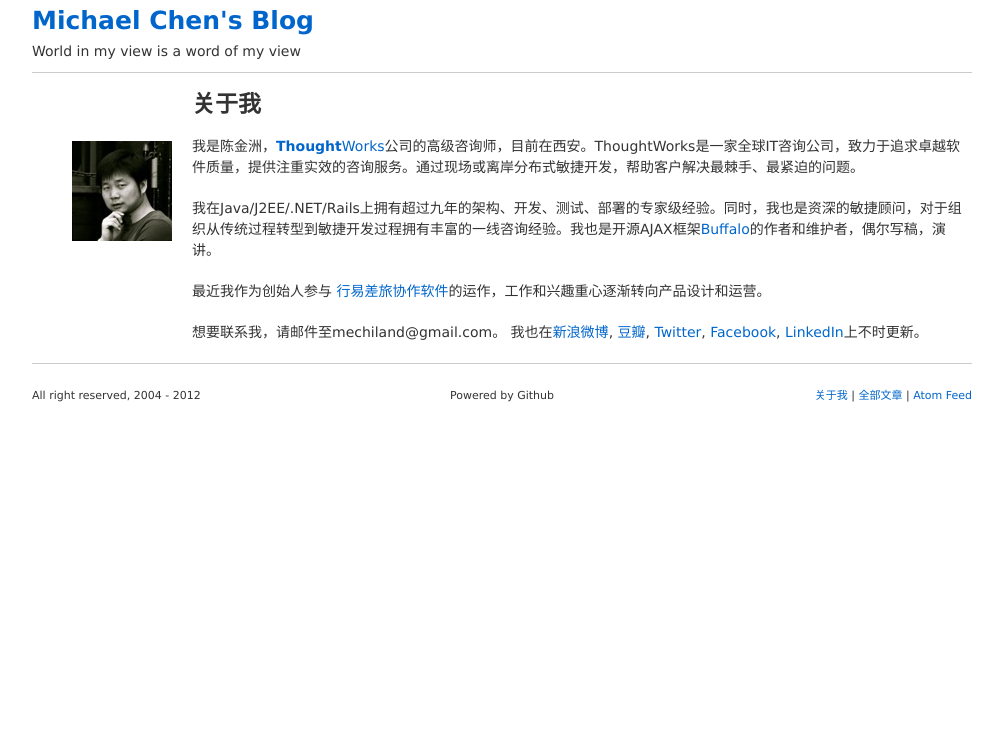
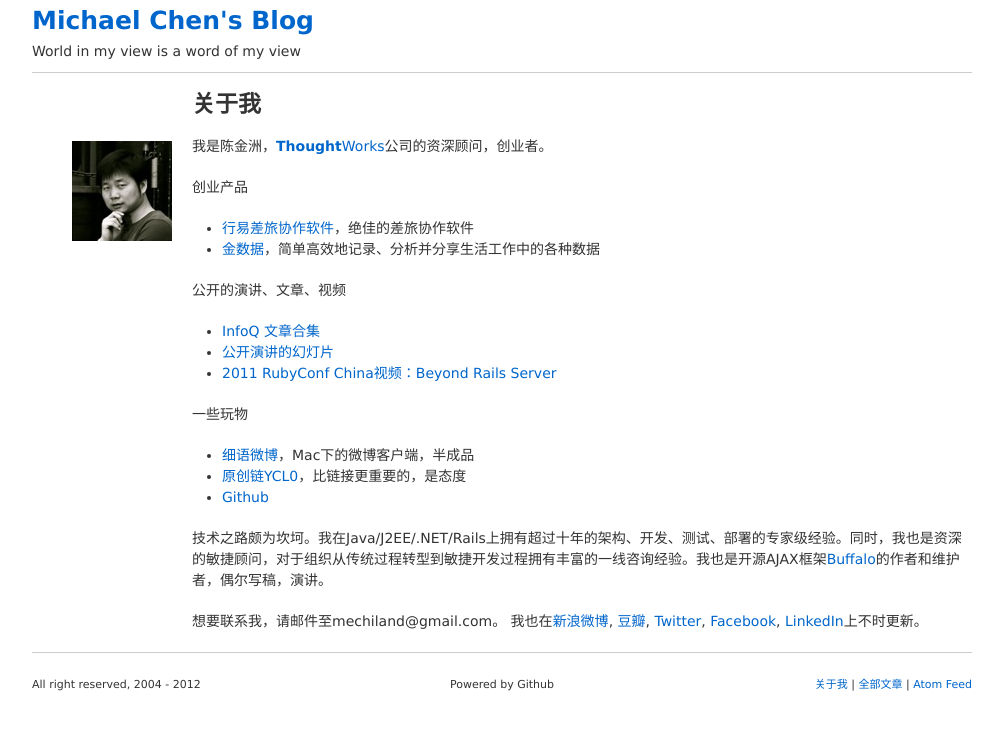
Before and after one commit to mechiland/mechiland.github.com, a Jekyll site: the page built from about.html, in a window 1280 px wide. Shown: the top 730 px of the page, without its empty margins (138-1141 px from the left). Built offline with Jekyll 4.4.1, drawn with Linux system fonts in a browser that asks for light colours; Markdown is read by kramdown in place of the engine named in the settings.

Commit message:
update about me

```diff
--- a/about.html
+++ b/about.html
@@ -11,12 +11,30 @@
 <div class="grid_10">
   <h2>关于我</h2>
   <p>
-  我是陈金洲，<a href="http://www.thoughtworks.com"><strong>Thought</strong>Works</a>公司的高级咨询师，目前在西安。ThoughtWorks是一家全球IT咨询公司，致力于追求卓越软件质量，提供注重实效的咨询服务。通过现场或离岸分布式敏捷开发，帮助客户解决最棘手、最紧迫的问题。
-  </p>
+  我是陈金洲，<a href="http://www.thoughtworks.com"><strong>Thought</strong>Works</a>公司的资深顾问，创业者。</p>
+
+  <p>创业产品</p>
+  <ul>
+    <li><a href="http://www.xingyii.com">行易差旅协作软件</a>，绝佳的差旅协作软件</li>
+    <li><a href="http://jinshuju.net">金数据</a>，简单高效地记录、分析并分享生活工作中的各种数据</li>
+  </ul>
+
+  <p>公开的演讲、文章、视频</p>
+  <ul>
+    <li><a href="http://www.infoq.com/cn/search.action?queryString=%E9%99%88%E9%87%91%E6%B4%B2&searchOrder=relevance&search=%E9%99%88%E9%87%91%E6%B4%B2">InfoQ 文章合集</a></li>
+    <li><a href="http://www.slideshare.net/mechiland/presentations">公开演讲的幻灯片</a> </li>
+    <li><a href="http://railscasts-china.com/episodes/rubyconf-2012-michael-chen">2011 RubyConf China视频：Beyond Rails Server</a> </li>
+  </ul>
+
+   <p>一些玩物</p>
+  <ul>
+    <li><a href="http://app.weibo.com/detail/1PguBO">细语微博</a>，Mac下的微博客户端，半成品</li>
+    <li><a href="http://ycl0.com">原创链YCL0</a>，比链接更重要的，是态度</li>
+    <li><a href="http://github.com/mechiland">Github</a> </li>
+  </ul>
+
   <p>
-  我在Java/J2EE/.NET/Rails上拥有超过九年的架构、开发、测试、部署的专家级经验。同时，我也是资深的敏捷顾问，对于组织从传统过程转型到敏捷开发过程拥有丰富的一线咨询经验。我也是开源AJAX框架<a href="http://buffalo.sf.net">Buffalo</a>的作者和维护者，偶尔写稿，演讲。</p>
-
-  <p>最近我作为创始人参与 <a href="http://www.xingyii.com">行易差旅协作软件</a>的运作，工作和兴趣重心逐渐转向产品设计和运营。</p>
+  技术之路颇为坎坷。我在Java/J2EE/.NET/Rails上拥有超过十年的架构、开发、测试、部署的专家级经验。同时，我也是资深的敏捷顾问，对于组织从传统过程转型到敏捷开发过程拥有丰富的一线咨询经验。我也是开源AJAX框架<a href="http://buffalo.sf.net">Buffalo</a>的作者和维护者，偶尔写稿，演讲。</p>
 
   <p>想要联系我，请邮件至mechiland@gmail.com。 我也在<a href="http://weibo.com/mechilandx">新浪微博</a>, <a href="http://www.douban.com/people/mechiland">豆瓣</a>, <a href="http://www.twitter.com/mechiland">Twitter</a>, <a href="http://www.facebook.com/mechiland">Facebook</a>, <a href="http://cn.linkedin.com/in/mechiland">LinkedIn</a>上不时更新。
   </p>
```
